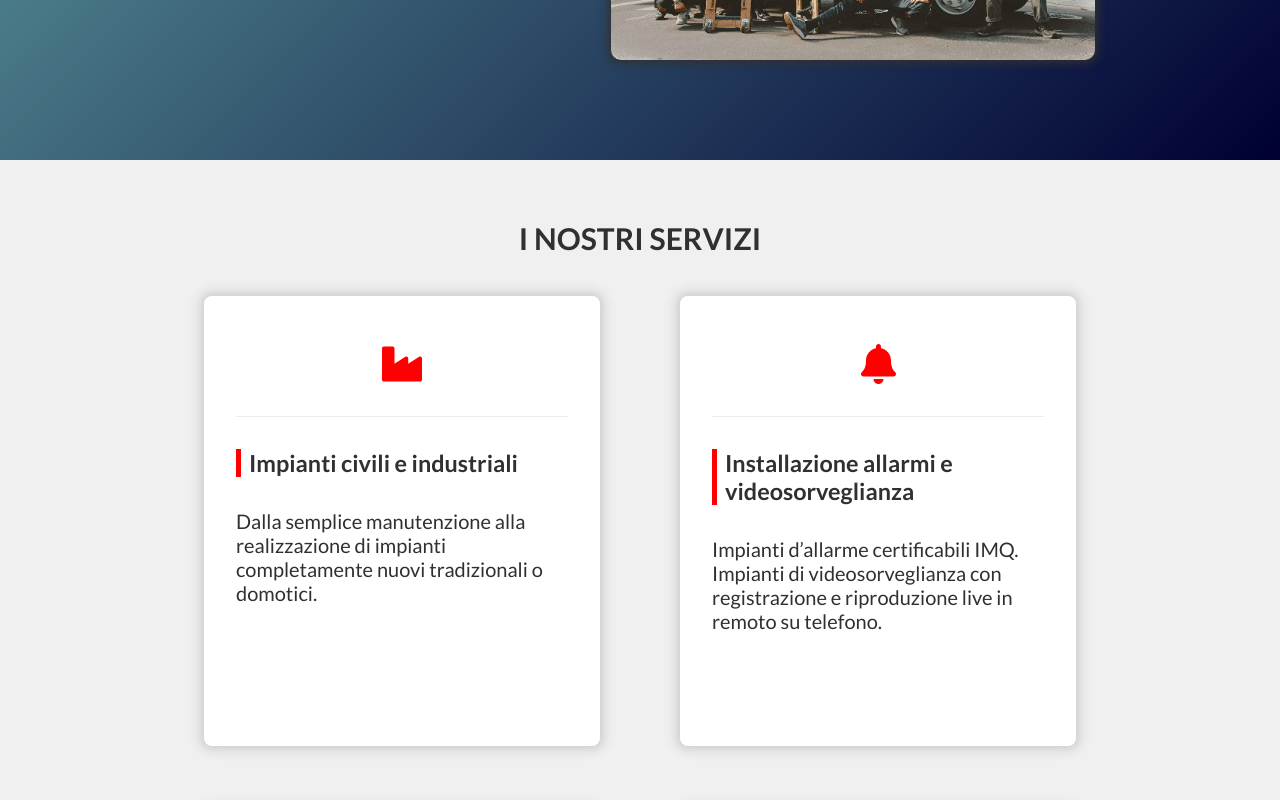
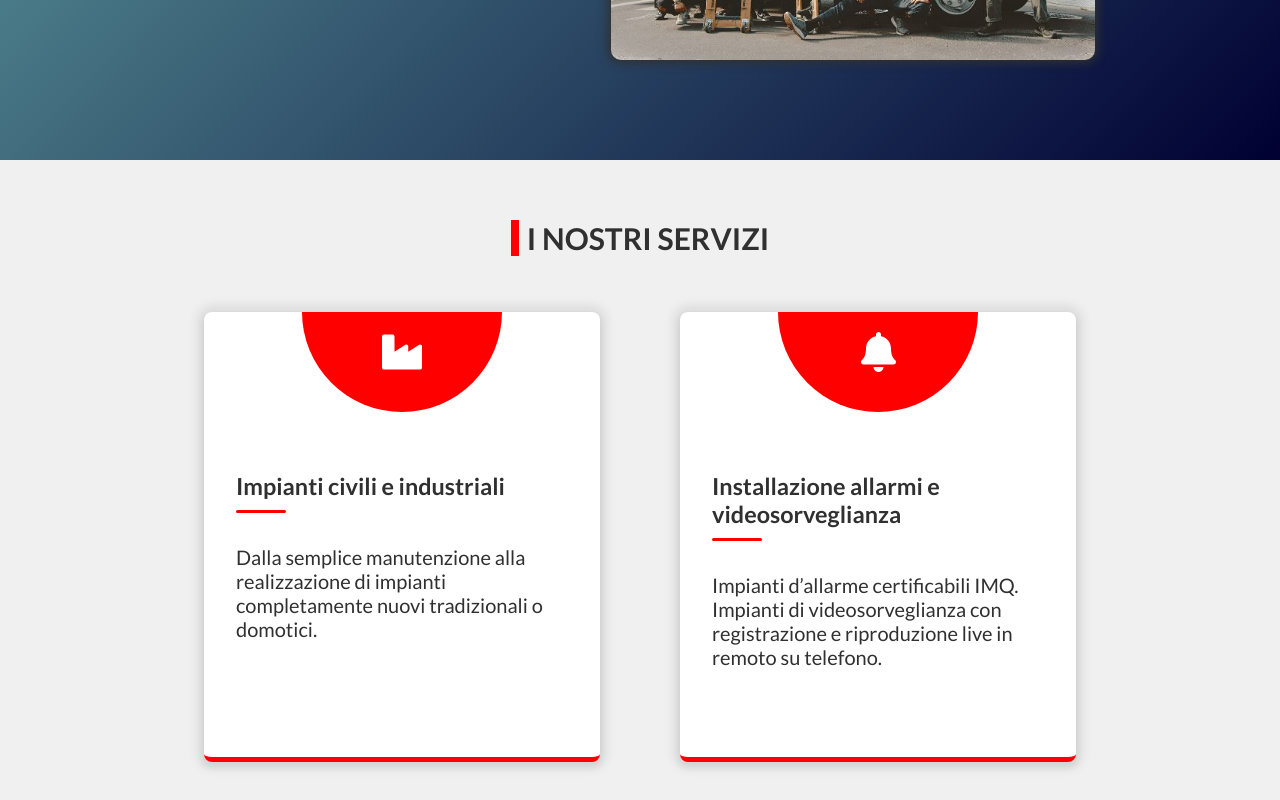
Before and after one commit to LOTO-gpolli/CEMA-impianti, a Next.js app: page / in a window 1280 px wide. Shown: the part 460-1260 px from the top of the page. Built offline with nearby package versions, Linux system fonts and the light colour scheme.

Commit message:
Update Card title decoration

```diff
--- a/components/Card/Card.js
+++ b/components/Card/Card.js
@@ -15,14 +15,17 @@ const Card = ({
 
   return (
     <>
-      <Fade bottom cascade>
+      <Fade bottom>
         <div className={`${styles["card__container"]}`}>
-          {/* <Image src={src} alt={alt} width={50} height={50} /> */}
-          <FontAwesomeIcon icon={icon} size={"2x"} className={styles["card__icon"]} />
-          <div className={styles["card__content"]}>
-            <h3 className={styles["card__title"]}>{title}</h3>
-            <p className={styles["card__subtitle"]}>{text}</p>
+          <div className={styles["card__icon-container"]}>
+            <FontAwesomeIcon icon={icon} size={"2x"} className={styles["card__icon"]} />
           </div>
+          <Fade cascade>
+            <div className={styles["card__content"]}>
+              <h3 className={styles["card__title"]}>{title}</h3>
+              <p className={styles["card__subtitle"]}>{text}</p>
+            </div>
+          </Fade>
         </div>
       </Fade>
     </>
--- a/components/Card/Card.module.css
+++ b/components/Card/Card.module.css
@@ -1,38 +1,45 @@
 .card__container {
   height: 450px;
-  width: 100%;
   text-align: center;
-  padding: 3rem 2rem;
   margin: 0 auto;
   border-radius: 0.5rem;
+  border-bottom: 0.35rem solid red;
   box-shadow: var(--box-shadow);
-  box-shadow: 0px 0px 6px 3px rgb(0, 0, 0, 0.05), 0px 0px 12px 6px rgb(0, 0, 0, 0.09);
+  box-shadow: 0px 4px 6px 3px rgb(0, 0, 0, 0.05), 0px 0px 12px 6px rgb(0, 0, 0, 0.09);
   z-index: 0;
   background-color: #fff;
   color: #303030;
-  transform: scale(1);
-  transition: transform 0.3s ease-in-out, box-shadow 0.3s ease-in-out;
+}
+
+.card__icon-container {
+  background: red;
+  clip-path: circle(100px at center 0);
+  padding: 20px;
 }
 
 .card__icon {
-  color: red;
+  color: white;
   margin-bottom: 2rem;
 }
 
 .card__title {
   margin: 2rem auto;
   font-weight: bold;
-  border-left: 0.35rem solid red;
-  padding-left: 0.5rem;
+  /* border-left: 0.35rem solid red;
+  padding-left: 0.5rem; */
+}
+
+.card__title::after {
+  content: "";
+  display: block;
+  width: 50px;
+  height: 3px;
+  border-radius: 2px;
+  background-color: red;
+  margin-top: 10px;
 }
 
 .card__content {
   text-align: start;
-  border-top: 1px solid rgba(218, 218, 218, 0.5);
+  padding: 1rem 2rem;
 }
-
-.card__container:hover {
-  transform: scale(1.03);
-  box-shadow: 0px 0px 12px 6px rgba(0, 0, 0, 0.05), 0px 0px 24px 12px rgb(0, 0, 0, 0.09);
-  transition: transform 0.3s ease-in-out, box-shadow 0.3s ease-in-out;
-}
--- a/components/CardsList/CardsList.module.css
+++ b/components/CardsList/CardsList.module.css
@@ -8,14 +8,17 @@
 }
 
 .cards-list__title {
-  margin-top: -90px;
-  padding-top: 90px;
+  /* margin-top: -90px;
+  padding-top: 90px; */
+  display: inline;
+  border-left: 0.5rem solid red;
+  padding-left: 0.5rem;
 }
 
 .cards__container {
   max-width: 1000px;
   margin: 40px auto;
-  padding: 0 5%;
+  padding: 1rem 5%;
   display: grid;
   grid-template-columns: repeat(auto-fit, minmax(300px, 1fr));
   column-gap: 80px;
```
